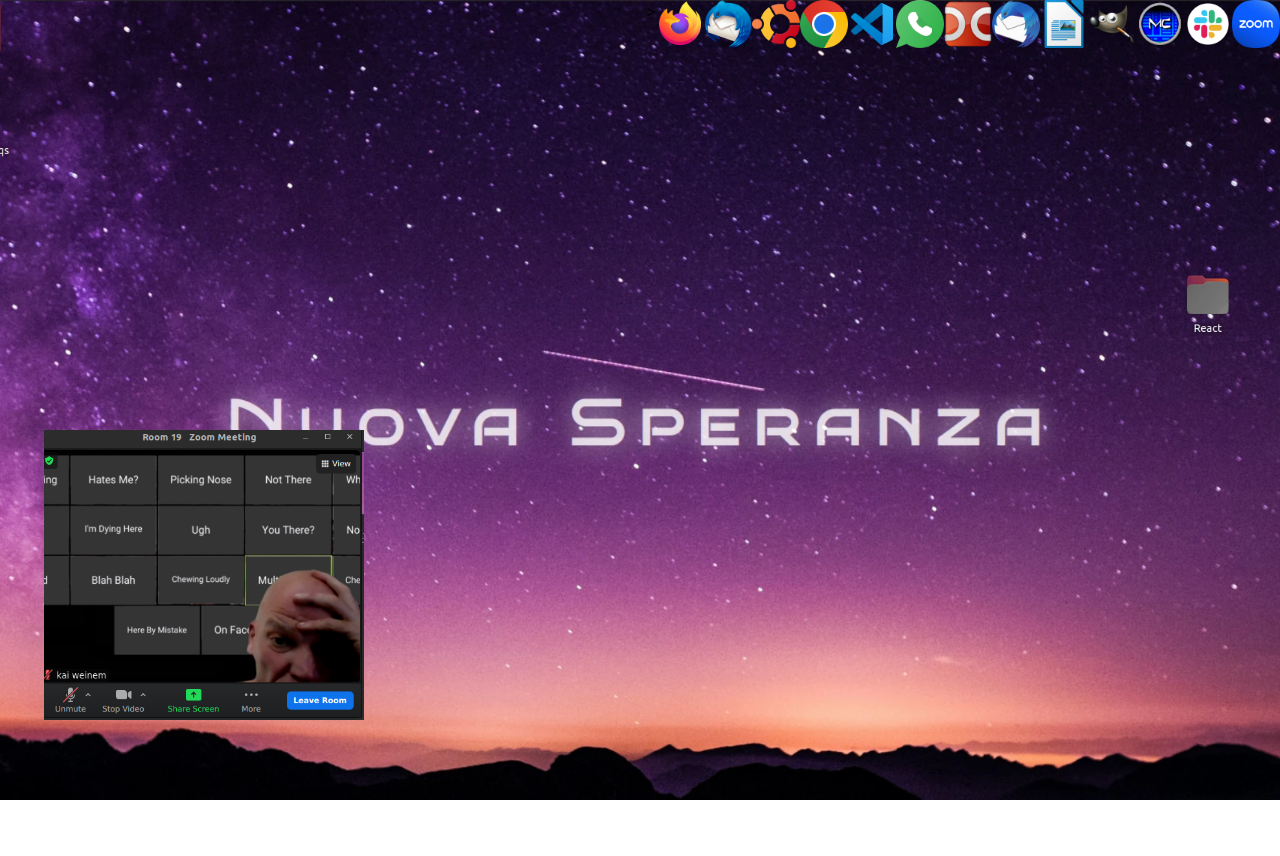
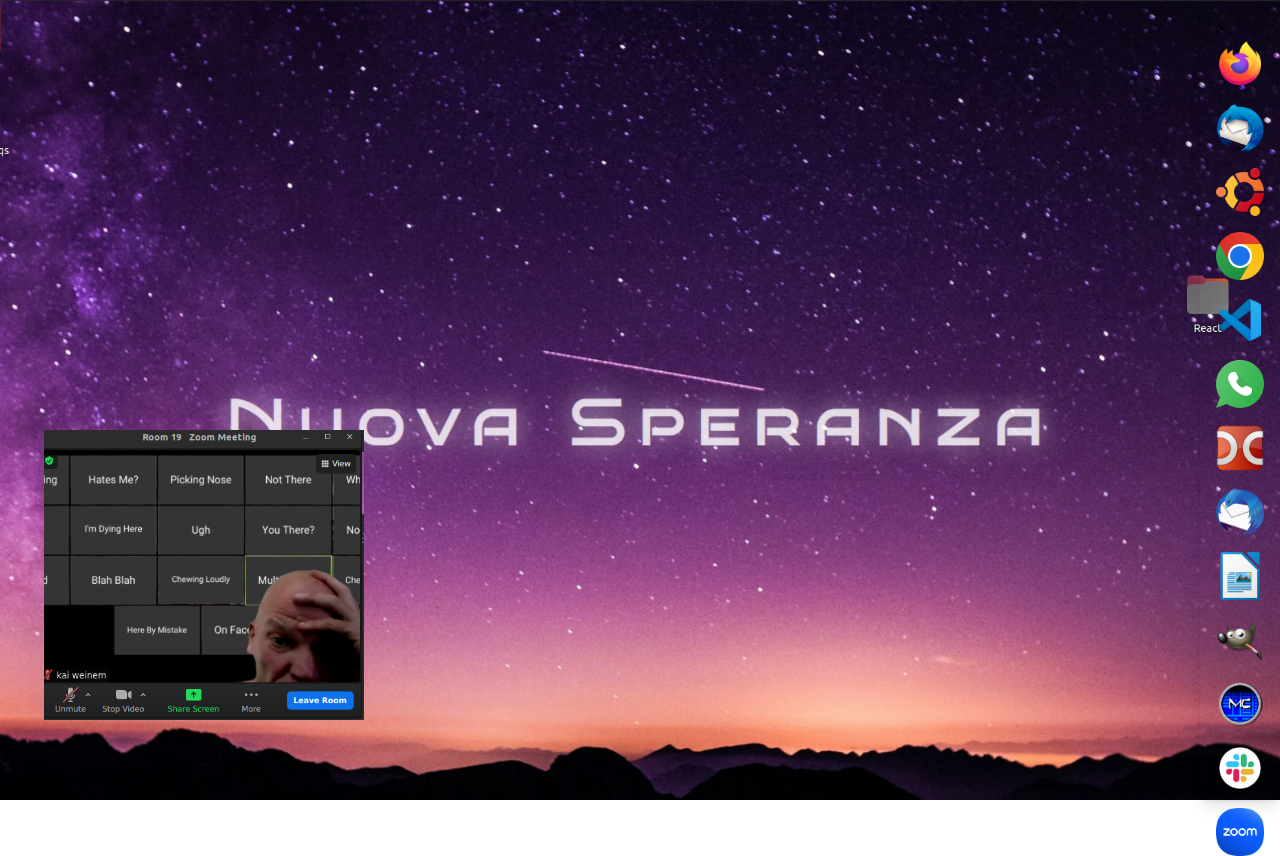
Before and after one commit to 2701kai/tailwind-first, a website: page src/index.html in a window 1280 px wide. Before the commit the page ends 800 px from the top, so only its background shows below. Drawn offline with Linux system fonts and the light colour scheme.

Commit message:
updated css

```diff
--- a/src/input.css
+++ b/src/input.css
@@ -20,7 +20,7 @@ Correctly commented out the base and components layers
 
 @layer utilities {
   .ubuntu-navbar {
-    /* @apply flex flex-col space-y-4 p-4 m-3 bg-gray-100 rounded-lg shadow-lg; */
+    @apply flex flex-col space-y-4 p-4 m-3 bg-gray-100 rounded-lg shadow-lg;
   }
   .link {
     @apply font-medium text-blue-900 underline;
```
Also changed, not shown: dist/output.css.
